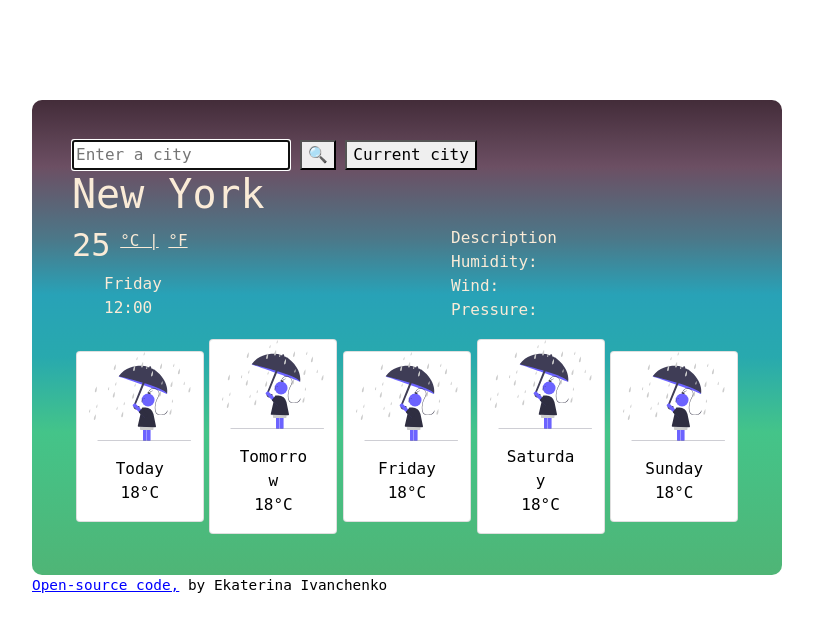
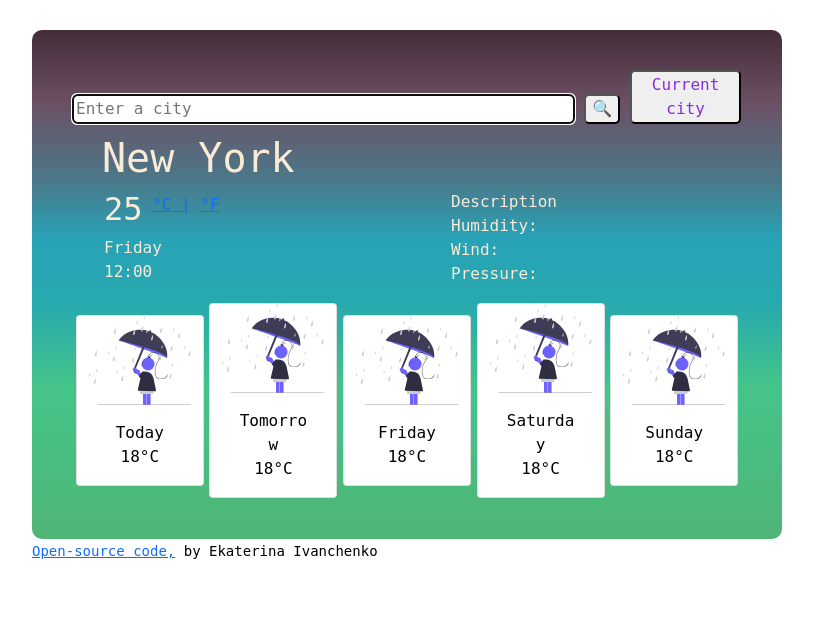
Before and after one commit to Ivanceka/WeatherApp, a plain HTML site: page index.html in a window 1280 px wide. Shown: the whole page, without its empty margins (233-1046 px from the left). Drawn offline with nearby package versions, Linux system fonts and the light colour scheme.

Commit message:
Changed CSS

```diff
--- a/index.html
+++ b/index.html
@@ -16,29 +16,33 @@
 
   <body>
     <div class="container">
+      <div class="searchCity">
         <input
-        id="searchCity"
+          class="col-9"
           placeholder="Enter a city"
           autocomplete="off"
           autofocus="on"
         />
         <button type="submit">🔍</button>
-      <button type="currentCity">Current city</button>
+        <button type="submit" class="col-2 currentCity">Current city</button>
+      </div>
 
       <h1 id="city">New York</h1>
       <div class="row">
         <div class="col-6">
-         <h2> 25 </h2>
+          <ul class="currentTime">
+            <li>
+              <h2>25</h2>
               <span><a href="#" id="celsius-link"> °C |</a></span>
               <span><a href="#" id="fahrenheit-link"> °F</a></span>
-         <ul class="currentTime">
+            </li>
             <li id="date">Friday</li>
             <li id="time">12:00</li>
           </ul>
         </div>
         <div class="col-6">
           <ul class="probabilityPrecipitation">
-          <li id="precipitation"> Description</li>
+            <li id="precipitation">Description</li>
             <li id="humidity">Humidity:</li>
             <li id="wind">Wind:</li>
             <li id="pressure">Pressure:</li>
@@ -117,16 +121,6 @@
           </div>
         </div>
       </div>
-
-
-
-
-
-
-
-
-
-      </div>
     </div>
     <div class="container link">
       <small>
--- a/src/styles.css
+++ b/src/styles.css
@@ -1,5 +1,4 @@
 body {
-  margin: 100px auto;
   font-family: "monospace";
   color: antiquewhite;
 }
@@ -7,8 +6,9 @@ body {
 li {
   list-style: none;
 }
-a {
-  color: antiquewhite;
+h1 {
+  margin-left: 30px;
+  margin-top: 10px;
 }
 h2 {
   display: inline-block;
@@ -16,11 +16,6 @@ h2 {
 span {
   position: relative;
   top: -10px;
-}
-small {
-  display: block;
-  font-size: 90%;
-  color: black;
 }
 .container {
   background-image: linear-gradient(
@@ -38,6 +33,14 @@ small {
   padding: 40px;
   border-radius: 10px;
 }
+input,
+button {
+  border-radius: 5px;
+}
+.currentCity {
+  color: blueviolet;
+}
+
 .card {
   color: black;
   margin: auto;
@@ -53,13 +56,12 @@ small {
 .dayCard {
   margin: 1px;
 }
-#linkGitHub {
-  color: blue;
-}
+
 .link {
   background-image: none;
   width: 750px;
   margin: auto;
   padding: 0px;
   border-radius: 10px;
+  color: black;
 }
```
Lines whose indentation alone changed are shown as unchanged.
